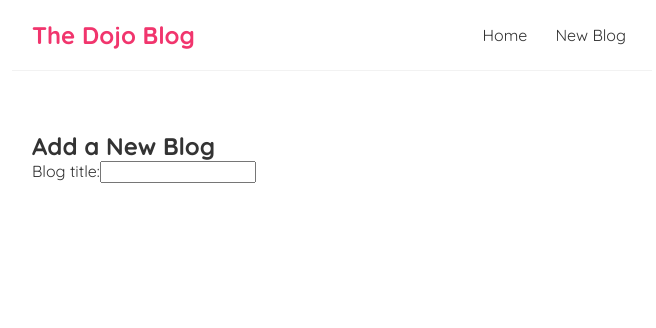
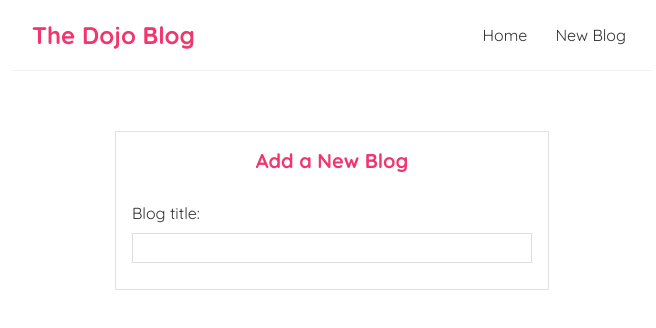
Before and after one commit to adham618/dojo-blog, a React (Create React App) app: page /create in a window 1280 px wide. Shown: the top 328 px of the page, without its empty margins (308-964 px from the left). Built offline with nearby package versions, Linux system fonts and the light colour scheme.

Commit message:
style new blog form

```diff
--- a/src/index.css
+++ b/src/index.css
@@ -62,7 +62,9 @@
 }
 
 /* blog details page */
-.blog-details {
+.blog-details,
+.blog-list,
+.create {
   border: 1px solid #e2e2e2;
   padding: 1rem
 }
@@ -91,3 +93,41 @@
 .blog-details p {
   line-height: 1.7;
 }
+
+/* create new blog form */
+.create {
+  max-width: 400px;
+  margin: 0 auto;
+  text-align: center;
+}
+
+.create label {
+  text-align: left;
+  display: block;
+}
+
+.create h2 {
+  font-size: 20px;
+  color: #f1356d;
+  margin-bottom: 30px;
+}
+
+.create input,
+.create textarea,
+.create select {
+  width: 100%;
+  padding: 6px 10px;
+  margin: 10px 0;
+  border: 1px solid #ddd;
+  box-sizing: border-box;
+  display: block;
+}
+
+.create button {
+  background: #f1356d;
+  color: #fff;
+  border: 0;
+  padding: 8px;
+  border-radius: 8px;
+  cursor: pointer;
+}
```
